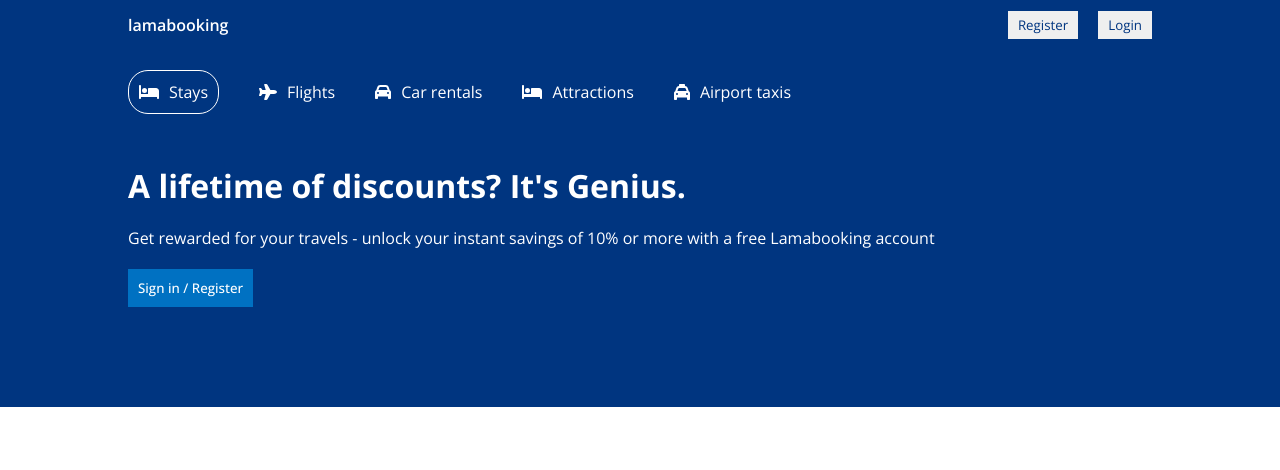
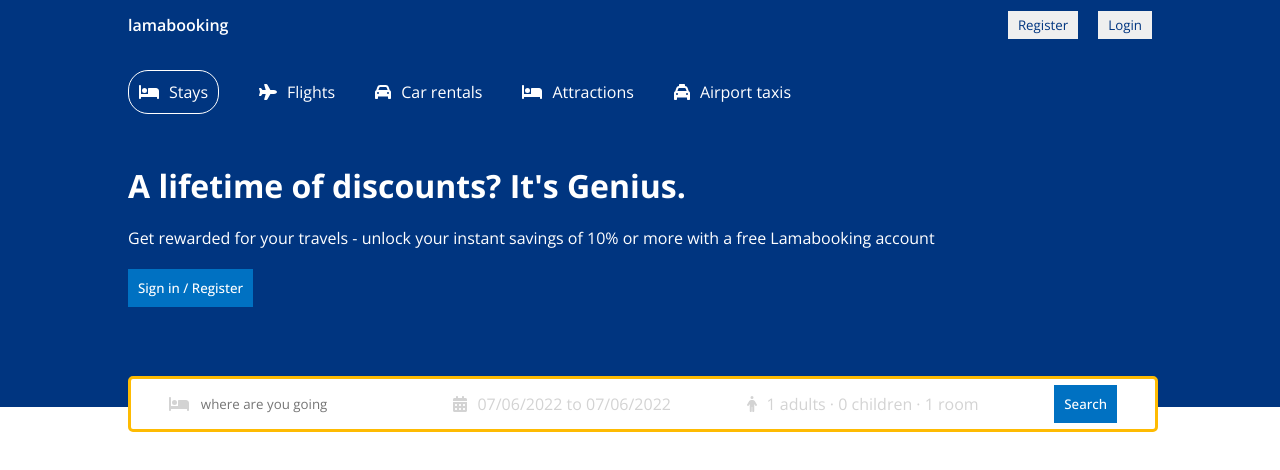
Before and after one commit to normaltech/booking_site_prc, a React (Create React App) app: page / in a window 1280 px wide. Shown: the top 470 px of the page. Built offline with nearby package versions, Linux system fonts and the light colour scheme.

Commit message:
searchbar calendar optionbuttons

```diff
--- a/package.json
+++ b/package.json
@@ -10,7 +10,9 @@
     "@testing-library/jest-dom": "^5.16.4",
     "@testing-library/react": "^13.3.0",
     "@testing-library/user-event": "^13.5.0",
+    "date-fns": "^2.28.0",
     "react": "^18.2.0",
+    "react-date-range": "^1.4.0",
     "react-dom": "^18.2.0",
     "react-router-dom": "^6.3.0",
     "react-scripts": "5.0.1",
--- a/src/components/header/Header.jsx
+++ b/src/components/header/Header.jsx
@@ -1,11 +1,44 @@
-import { faBed, faCar, faPlane, faTaxi } from '@fortawesome/free-solid-svg-icons'
+import { faBed, faCar, faPlane, faTaxi, faCalendarDays, faPerson } from '@fortawesome/free-solid-svg-icons'
 import { FontAwesomeIcon } from '@fortawesome/react-fontawesome'
 import "./header.css"
+import { DateRange } from 'react-date-range';
+import { useState } from 'react';
+import 'react-date-range/dist/styles.css'; // main style file
+import 'react-date-range/dist/theme/default.css'; // theme css file
+import { format } from "date-fns"
 
-export const Header = () => {
+//date-fns
+//react-date-range 좋은 라이브러리
+
+export const Header = ({type}) => {
+    const [openDate, setOpenDate] = useState(false);
+    const [date, setDate] = useState([
+        {
+            startDate: new Date(),
+            endDate: new Date(),
+            key: 'selection'
+        }
+    ]);
+
+    const [openOptions, setOpenOptions] = useState(false);
+
+    const [options, setOptions] = useState({
+        adult: 1,
+        children: 0,
+        room: 1,
+    });
+
+    const handleOption = (name, operation) => {
+        setOptions(prev => {
+            return {
+                ...prev, [name]: operation === "i" ? options[name] + 1 : options[name] - 1,
+            };
+        });
+    };
+
     return (
         <div className='header'>
-            <div className="headerContainer">
+            <div className={type === "list" ? "headerContainer listMode" : "headerContainer"}>
                 <div className="headerList">
                     <div className="headerListItem active">
                         <FontAwesomeIcon icon={faBed} />
@@ -28,10 +61,64 @@
                         <span>Airport taxis</span>
                     </div>
                 </div>
-                <h1 className="headerTitle">A lifetime of discounts? It's Genius.</h1>
+                {type!="list" && <><h1 className="headerTitle">A lifetime of discounts? It's Genius.</h1>
                 <p className="headerDesc">Get rewarded for your travels - unlock your instant savings of 10% or more with
-                a free Lamabooking account</p>
-                <button className="headerButton">Sign in / Register</button>
+                    a free Lamabooking account</p>
+                <button className="headerBtn">Sign in / Register</button>
+                <div className="headerSearch">
+                    <div className="headerSearchItem">
+                        <FontAwesomeIcon icon={faBed} className="headerIcon" />
+                        <input
+                            type="text"
+                            placeholder='where are you going'
+                            className='headerSearchInput'
+                        />
+                    </div>
+                    <div className="headerSearchItem">
+                        <FontAwesomeIcon icon={faCalendarDays} className="headerIcon" />
+                        <span onClick={() => setOpenDate(!openDate)} className='headerSearchText'>{`${format(date[0].startDate, "MM/dd/yyyy")} to ${format(date[0].endDate, "MM/dd/yyyy")}`}</span>
+                        {openDate && <DateRange
+                            editableDateInputs={true}
+                            onChange={item => setDate([item.selection])}
+                            moveRangeOnFirstSelection={false}
+                            ranges={date}
+                            className="date"
+                        />}
+                    </div>
+                    <div className="headerSearchItem">
+                        <FontAwesomeIcon icon={faPerson} className="headerIcon" />
+                        <span onClick={()=>setOpenOptions(!openOptions)} className='headerSearchText'>{`${options.adult} adults · ${options.children} children · ${options.room} room`}</span>
+                        {openOptions && <div className="options">
+                            <div className="optionItem">
+                                <span className="optionText">Adult</span>
+                                <div className="optionCounter">
+                                    <button disabled={options.adult <= 1} className="optionCounterButton" onClick={() => { handleOption("adult", "d") }}>-</button>
+                                    <span className="optionCounterNumber">{options.adult}</span>
+                                    <button className="optionCounterButton" onClick={() => { handleOption("adult", "i") }}>+</button>
+                                </div>
+                            </div>
+                            <div className="optionItem">
+                                <span className="optionText">Children</span>
+                                <div className="optionCounter">
+                                    <button disabled={options.children <= 0} className="optionCounterButton" onClick={() => { handleOption("children", "d") }}>-</button>
+                                    <span className="optionCounterNumber">{options.children}</span>
+                                    <button className="optionCounterButton" onClick={() => { handleOption("children", "i") }}>+</button>
+                                </div>
+                            </div>
+                            <div className="optionItem">
+                                <span className="optionText">Room</span>
+                                <div className="optionCounter">
+                                    <button disabled={options.room <= 1} className="optionCounterButton" onClick={() => { handleOption("room", "d") }}>-</button>
+                                    <span className="optionCounterNumber">{options.room}</span>
+                                    <button className="optionCounterButton" onClick={() => { handleOption("room", "i") }}>+</button>
+                                </div>
+                            </div>
+                        </div>}
+                    </div>
+                    <div className="headerSearchItem">
+                        <button className="headerBtn">Search</button>
+                    </div>
+                </div></>}
             </div>
         </div>
     )
--- a/src/components/header/header.css
+++ b/src/components/header/header.css
@@ -3,12 +3,17 @@
     color:white;
     display: flex;
     justify-content: center;
+    position: relative;
 }
 
 .headerContainer{
     width: 100%;
     max-width: 1024px;
     margin: 20px 0px 100px 0px;
+}
+
+.headerContainer.listMode{
+    margin: 20px 0px 0px 0px;
 }
 
 .headerList{
@@ -33,7 +38,7 @@
     margin: 20px 0px;
 }
 
-.headerButton{
+.headerBtn{
     background-color: #0071c2;
     color:white;
     font-weight: 500;
@@ -41,3 +46,81 @@
     padding: 10px;
     cursor: pointer;
 }
+
+.headerSearch{
+    height: 30px;
+    background-color: white;
+    border: 3px solid #febb02;
+    display: flex;
+    align-items: center;
+    justify-content: space-around;
+    padding: 10px 0px;
+    border-radius: 5px;
+    position: absolute;
+    bottom: -25px;
+    width: 100%;
+    max-width: 1024px;
+}
+
+.headerIcon{
+    color:lightgray
+}
+
+.headerSearchItem{
+    display: flex;
+    align-items: center;
+    gap: 10px;
+}
+
+.headerSearchInput{
+    border: none;
+    outline: none;
+}
+
+.headerSearchText{
+    color:lightgray;
+    cursor: pointer;
+}
+
+.date{
+    position: absolute;
+    top: 55px;
+    /* border: 1px solid black; */
+}
+
+.options{
+    position: absolute;
+    top: 50px;
+    background-color: white;
+    color: gray;
+    border-radius: 5px;
+    -webkit-box-shadow: 0px 0px 10px -5px rgba(0,0,0,0.4);
+    box-shadow: 0px 0px 10px -5px rgba(0,0,0,0.4)
+}
+
+.optionItem{
+    width: 200px;
+    display: flex;
+    justify-content: space-between;
+    margin: 10px;
+}
+
+.optionCounter{
+    display: flex;
+    align-items: center;
+    gap: 10px;
+    font-size: 12px;
+    color: black;
+}
+
+.optionCounterButton{
+    width: 30px;
+    height: 30px;
+    border: 1px solid #0071c2;
+    cursor: pointer;
+    background-color: white;
+}
+
+.optionCounterButton:disabled{
+    cursor: not-allowed;
+}
--- a/src/list/List.jsx
+++ b/src/list/List.jsx
@@ -1,7 +1,12 @@
-import React from 'react'
+import { Header } from "../components/header/Header"
+import { Navbar } from "../components/navbar/Navbar"
+import "./list.css"
 
 export const List = () => {
   return (
-    <div>List</div>
+    <div>
+      <Navbar />
+      <Header type="list" />
+    </div>
   )
 }
```
Also changed, not shown: src/list/list.css (added), 1 other file (tests, documents, lock files or other folders).
